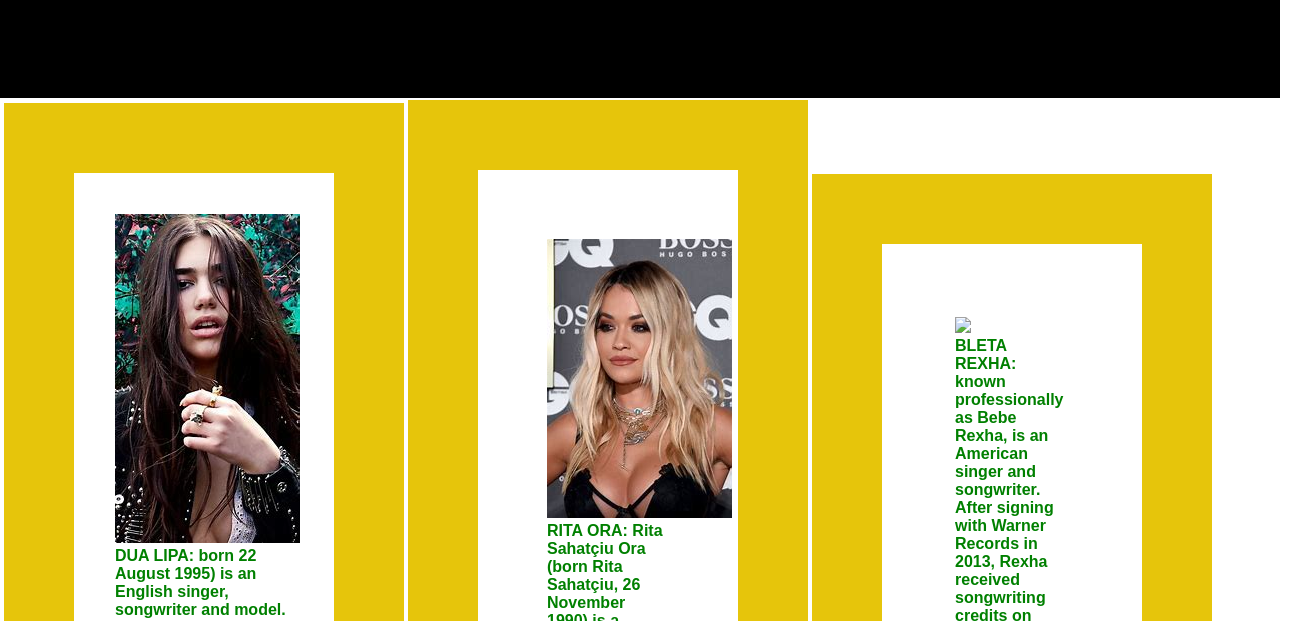
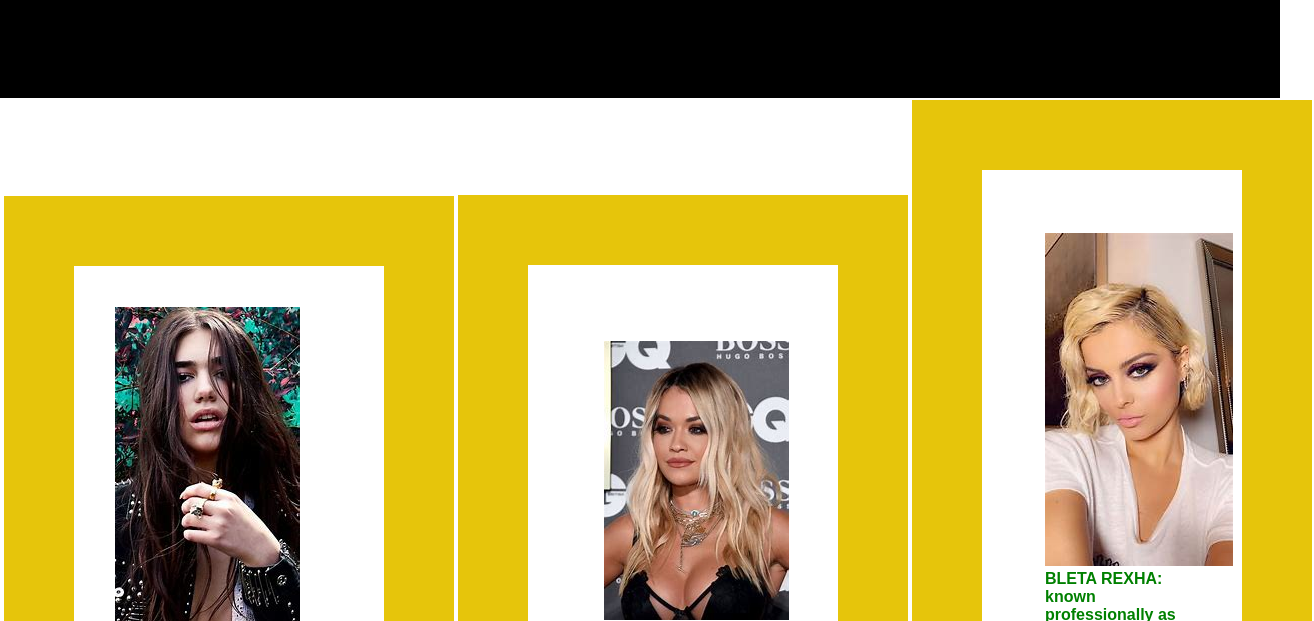
Before and after one commit to LulzimHaziri/INT20_21_Gr46, a plain HTML site: page World without music 2.html in a window 1280 px wide. Shown: the part 102-723 px from the top of the page, 1314 px wide, since content can reach past the window. Drawn offline with Linux system fonts and the light colour scheme.

Commit message:
Update World without music 2.html

```diff
--- a/World without music 2.html
+++ b/World without music 2.html
@@ -119,15 +119,15 @@ nav{
 
 .dua {
 
-  width: 400px;
+  width: 450px;
   padding: 41px;
   border: 70px solid rgb(230, 197, 11);
   margin: 0;  }
 
 .ritta{
 
-  width: 400px;
-  padding: 69px;
+  width: 450px;
+  padding: 76px;
   border: 70px solid rgb(230, 197, 11);
   margin: 0;
 
@@ -135,11 +135,10 @@ nav{
 .bebee{
 
   width: 400px;
-  padding: 73px;
+  padding: 63px;
   border: 70px solid rgb(230, 197, 11);
   margin: 0;
-image-rendering: initial;
-font-size:auto ;
+
 
 }
 
@@ -189,7 +188,7 @@ font-size:auto ;
         <th>
           <td>
     <div class="bebee">
-      <img src="bebee.jfif" class="icn left">
+      <img src="bebe.jfif" class="icn left">
       <p style="color: green;"><b> BLETA REXHA: known professionally as Bebe Rexha, is an American singer and songwriter. After signing with Warner Records in 2013, Rexha received songwriting credits on Eminem's single "The Monster" (which later received the Grammy Award for Best Rap/Sung Performance) and has also contributed songwriting to songs recorded by Shinee, Selena Gomez, and Nick Jonas.
 
         <a href="https://www.youtube.com/channel/UC5-gWZXAQqSGVfPHkA7NRiQ" target="_blank" style="color: black;">     Bebe's YouTube Chanel</a></b>
```
